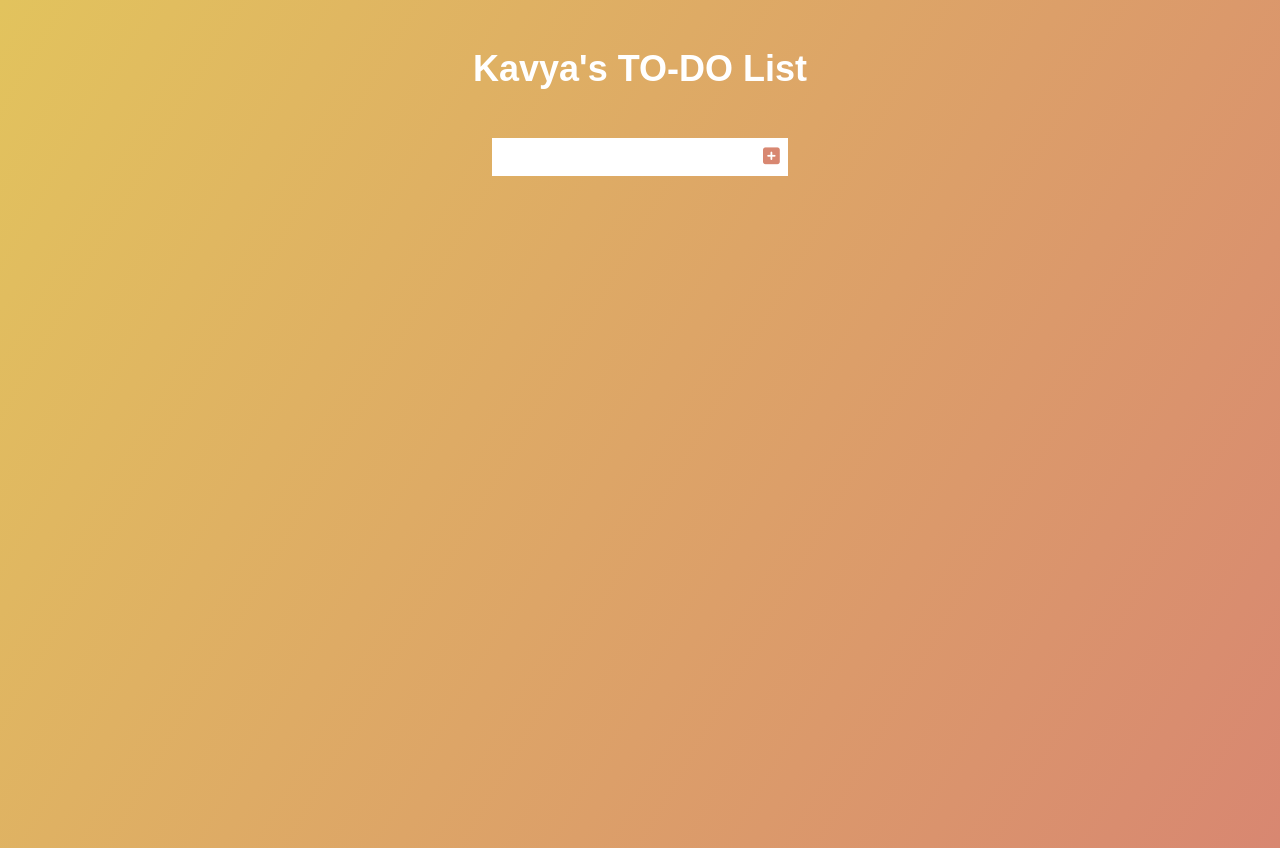
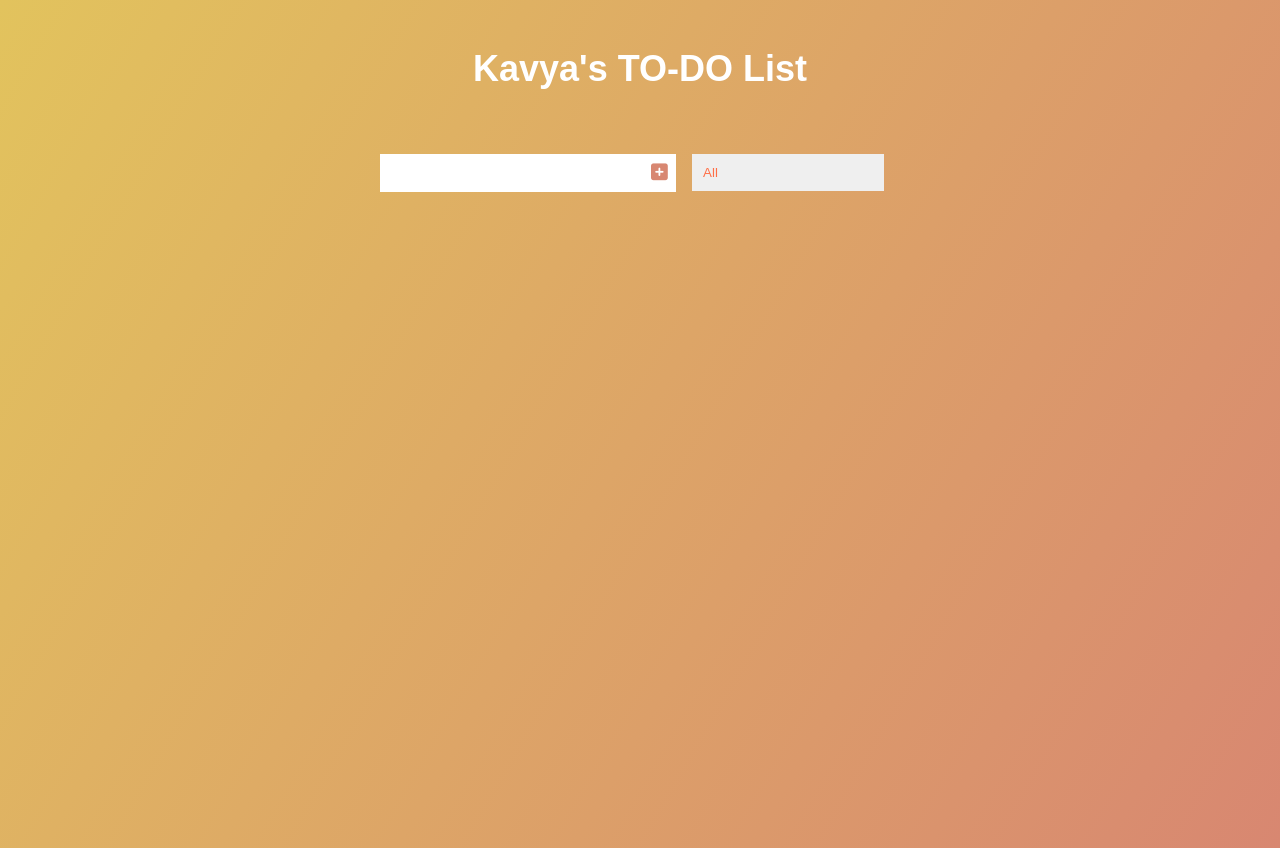
Before and after one commit to eyekavya/ToDoApp-React, a React (Create React App) app: page / in a window 1280 px wide. Built offline with nearby package versions, Linux system fonts and the light colour scheme.

Commit message:
added filter component and style

```diff
--- a/src/App.css
+++ b/src/App.css
@@ -10,3 +10,9 @@ body {
   font-family: "Poppins", sans-serif;
   min-height: 100vh;
 }
+
+.flex-basic {
+  display: flex;
+  align-items: center;
+  justify-content: center;
+}
--- a/src/App.js
+++ b/src/App.js
@@ -3,12 +3,16 @@ import "./App.css";
 import React from "react";
 import Heading from "./components/Heading/Heading";
 import AddTodo from "./components/AddTodo/AddTodo";
+import FilterTodo from "./components/FilterTodo/FilterTodo";
 
 function App() {
   return (
     <>
       <Heading />
-      <AddTodo />
+      <div className="flex-basic">
+        <AddTodo />
+        <FilterTodo />
+      </div>
     </>
   );
 }
--- a/src/components/AddTodo/AddTodo.js
+++ b/src/components/AddTodo/AddTodo.js
@@ -4,14 +4,10 @@ import { StyledAddTodo } from "./StyledAddTodo";
 function AddTodo() {
   return (
     <StyledAddTodo>
-      <div class="flex-basic">
-        <form>
-          <input type="text" class="todo-input" />
-          <button type="submit" class="todo-btn">
-            <i class="fas fa-plus-square"></i>
-          </button>
-        </form>
-      </div>
+      <input type="text" className="todo-input" />
+      <button type="submit" className="todo-btn">
+        <i className="fas fa-plus-square"></i>
+      </button>
     </StyledAddTodo>
   );
 }
--- a/src/components/AddTodo/StyledAddTodo.js
+++ b/src/components/AddTodo/StyledAddTodo.js
@@ -1,20 +1,8 @@
 import styled from "styled-components";
 
 export const StyledAddTodo = styled.section`
-  .flex-basic {
-    display: flex;
-    align-items: center;
-    justify-content: center;
-  }
-
-  form {
-    display: flex;
-    justify-content: center;
-    align-items: center;
-  }
-
-  form input,
-  form button {
+  input,
+  button {
     padding: 0.5rem;
     background-color: #fff;
     font-size: 1.2rem;
@@ -22,13 +10,13 @@ export const StyledAddTodo = styled.section`
     outline: none;
   }
 
-  form button {
+  button {
     color: #d88771;
     cursor: pointer;
     transition: all 0.3s ease;
   }
 
-  form button:hover {
+  button:hover {
     background-color: #d88771;
     color: #fff;
   }
--- a/src/components/FilterTodo/FilterTodo.js
+++ b/src/components/FilterTodo/FilterTodo.js
@@ -0,0 +1,18 @@
+import React from "react";
+import { StyledFilterTodo } from "./StyledFilterTodo";
+
+function FilterTodo() {
+  return (
+    <StyledFilterTodo>
+      <div className="select">
+        <select name="todos" className="filter-todo">
+          <option value="all">All</option>
+          <option value="completed">Completed</option>
+          <option value="uncompleted">Uncompleted</option>
+        </select>
+      </div>
+    </StyledFilterTodo>
+  );
+}
+
+export default FilterTodo;
--- /dev/null
+++ b/src/components/FilterTodo/StyledFilterTodo.js
@@ -0,0 +1,32 @@
+import styled from "styled-components";
+
+export const StyledFilterTodo = styled.section`
+  select {
+    appearance: none;
+    outline: 0;
+    box-shadow: none;
+    border: 0 !important;
+    background-image: none;
+    color: #ff6f47;
+    font-family: "Poppins", sans-serif;
+    cursor: pointer;
+    width: 12rem;
+    padding: 0.7rem;
+  }
+
+  .select {
+    margin: 1rem;
+    position: relative;
+    overflow: hidden;
+  }
+
+  .select::after {
+    position: absolute;
+    top: 0;
+    right: 0;
+    padding: 0.7rem;
+    background: #ff6f47;
+    cursor: pointer;
+    pointer-events: none;
+  }
+`;
```
